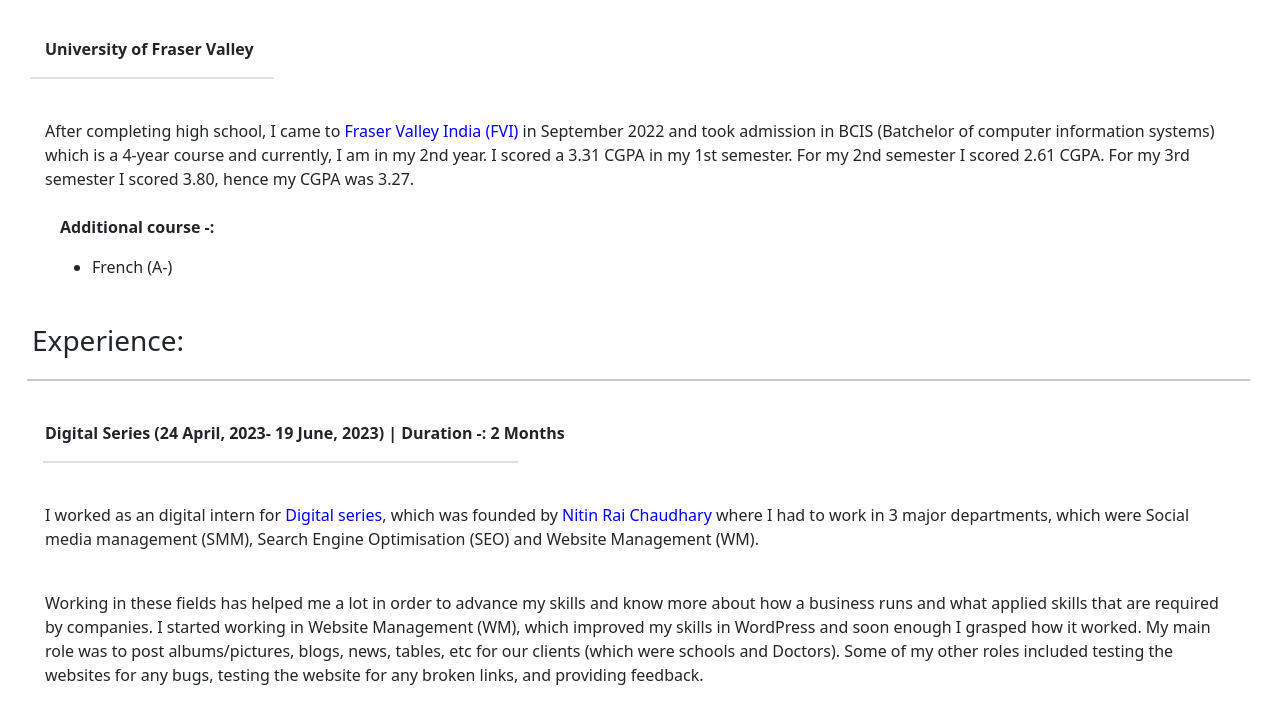
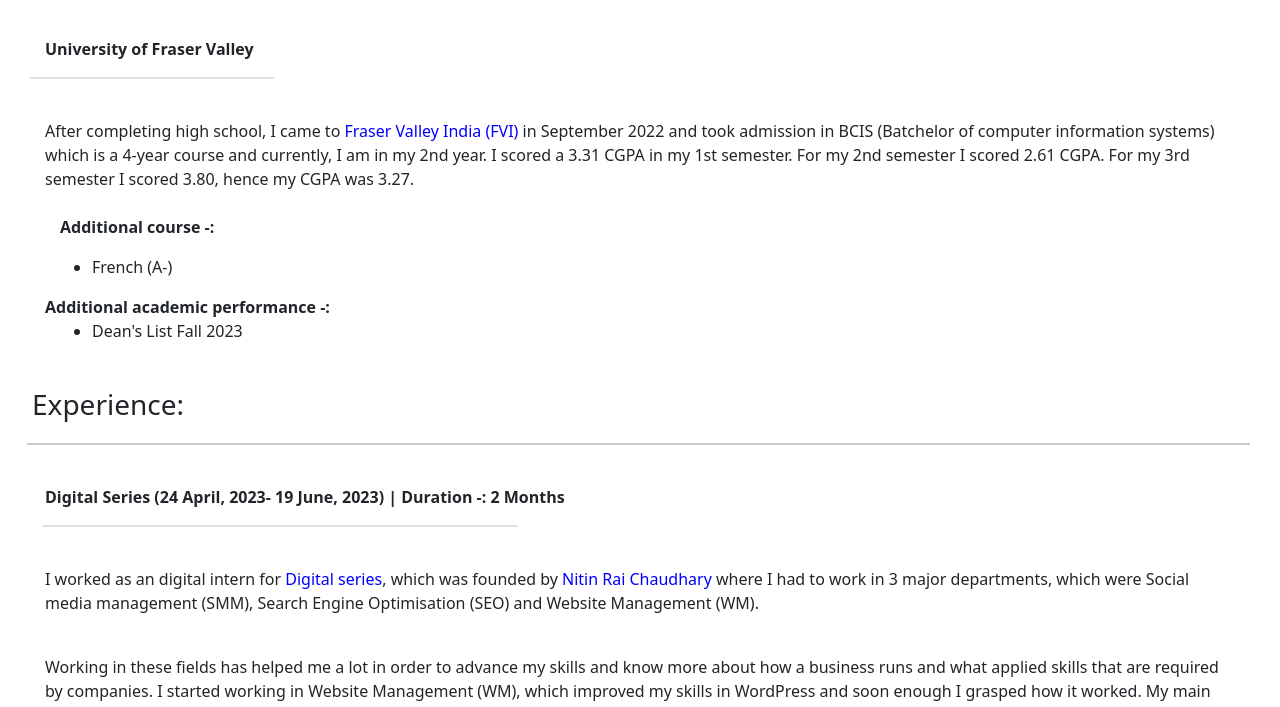
Before and after one commit to Manpreet-Singh-2004/Portfolio, a plain HTML site: page index.html in a window 1280 px wide. Shown: the part 1518-2225 px from the top of the page. Drawn offline with nearby package versions, Linux system fonts and the light colour scheme.

Commit message:
added Academica things

```diff
--- a/index.html
+++ b/index.html
@@ -119,6 +119,10 @@
           <b>Additional course -:</b>
           <ul>
             <li>French (A-)</li>
+          </ul>
+          <b>Additional academic performance -: </b>
+          <ul>
+            <li>Dean's List Fall 2023</li>
           </ul>
 
         </p>
```
